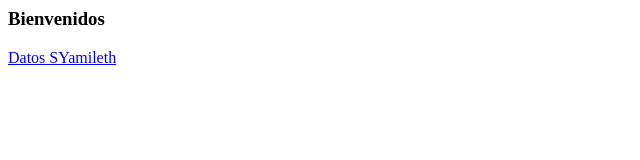
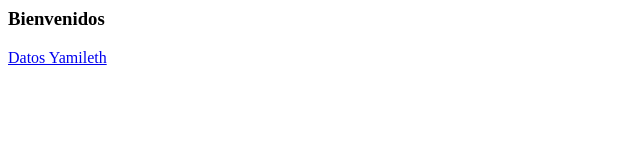
Before and after one commit to gerardo-app/Practica1-Equipo4, a plain HTML site: page index.html in a window 1280 px wide. Shown: the full height of the page, 0-640 px from the left. Drawn offline with Linux system fonts and the light colour scheme.

Commit message:
Update index.html
Se agrego un enlace que muestra los datos de Yamileth

```diff
--- a/index.html
+++ b/index.html
@@ -5,6 +5,6 @@
     <body>
         <h3>Bienvenidos</h3>
 
-        <a href="file:///C:\Users\HERNÀNDEZ\Documents\GitHub\Practica1-Equipo4\yamileth.html" target="_blank">Datos SYamileth</a>
+        <a href="file:///C:\Users\HERNÀNDEZ\Documents\GitHub\Practica1-Equipo4\yamileth.html" target="_blank">Datos Yamileth</a>
     </body>
 </html>
```
